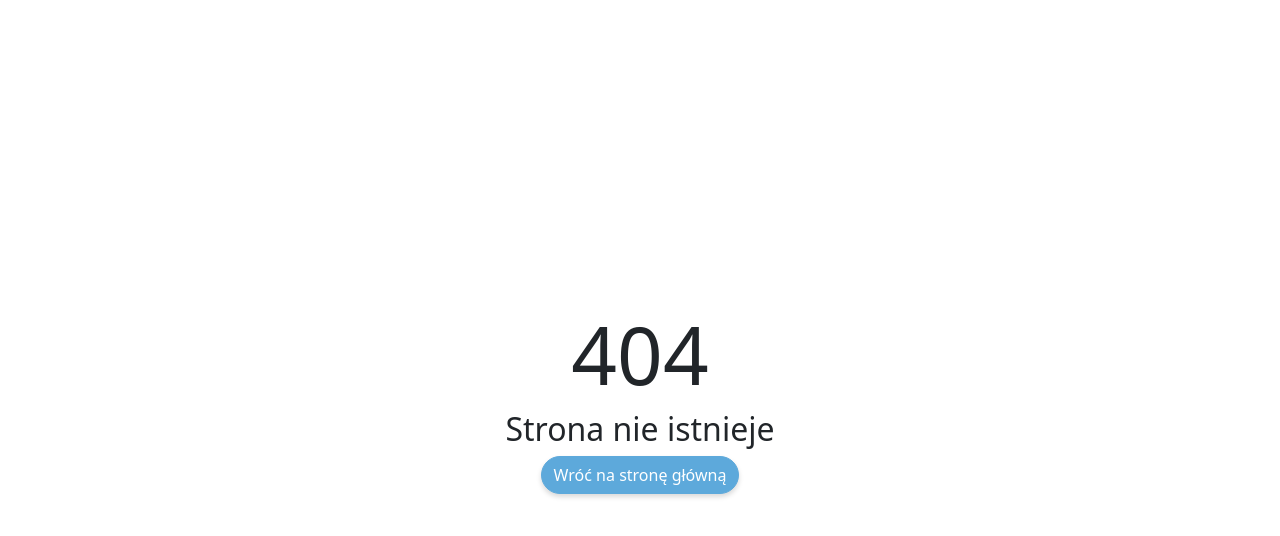
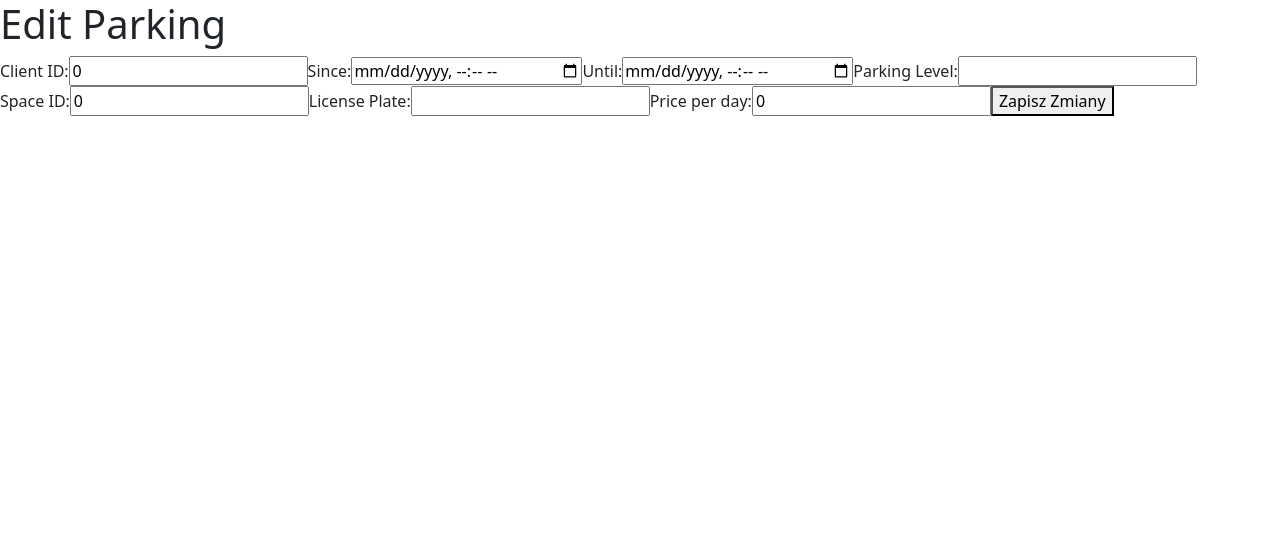
Before and after one commit to Pawel2923/AirTrans, a React (Vite) app in the folder ui/: page /edit-parking/1 in a window 1280 px wide. Before the commit this address had no page. Shown: the top 536 px of the page. Built offline with nearby package versions, Linux system fonts and the light colour scheme; no server answers.

Commit message:
poprawki parkingu + edycja

```diff
--- a/ui/src/App.tsx
+++ b/ui/src/App.tsx
@@ -13,6 +13,7 @@ import Airplanes from "./pages/Airplanes";
 import AirplaneEdit from "./pages/AirplaneEdit";
 import EditRentPage from "./pages/editRentPage";
 import ParkingPage from "./pages/ParkingPage";
+import EditParkingPage from "./pages/editParkingPage";
 
 
 const router = createBrowserRouter([{ path: "*", Component: Root }]);
@@ -42,6 +43,7 @@ function Root() {
       <Route path="/edit-rent/:id" element={<EditRentPage />} />
 
       <Route path="/parking" element={<ParkingPage />} />
+      <Route path="/edit-parking/:id" element={<EditParkingPage />} />
 
       <Route path="*" element={<NotFound />} />
     </Routes>
--- a/ui/src/pages/ParkingPage.tsx
+++ b/ui/src/pages/ParkingPage.tsx
@@ -3,10 +3,12 @@ import parkingService from "../services/parking.service";
 import TableParking from "../components/tableParking";
 import styles from '../components/tableCars.module.css';
 import { ParkingZ } from "../assets/Data";
+import { useNavigate } from "react-router-dom";
 
 
-const ZarzadzanieP = () => {
+const Parking = () => {
     const [parkings, setParkings] = useState<ParkingZ[]>([]);
+    const navigate = useNavigate();
     const [newParking, setNewParking] = useState<ParkingZ>({
         Id: 0,
         Client_id: 0,
@@ -17,11 +19,6 @@ const ZarzadzanieP = () => {
         License_plate: "",
         Price_per_day: 0,
     });
-
-
-
-
-
     const retrieveParkings = () => {
         parkingService.getAllParking()
             .then(response => {
@@ -67,17 +64,30 @@ useEffect(() => {
                 Price_per_day: 0,
             });
             alert("Dodano nowy parking");
+            navigate(0)
+        } catch (error) {
+            console.error(error);
+        }
+    }
+     const deleteParking = async (id: number) => {
+        try {
+            await parkingService.delete(id);
+            setParkings(parkings.filter((park) => park.Id !== id));
+            alert("Usunięto parking");
+            navigate(0)
         } catch (error) {
             console.error(error);
         }
     };
-
+    const editParking = async (parking:ParkingZ) => {
+        navigate(`/edit-parking/${parking.Id}`);
+    }
     return (
         <div>
             <h1>Zarządzanie Parkingami</h1>
             <div className={styles.tableContainer}>
                 <h2>Lista Parkingów</h2>
-                <TableParking parkings={parkings} onEdit={console.log} />
+                <TableParking parkings={parkings} onEdit={editParking} />
             </div>
             <div className={styles.tableContainer}>
                 <h2>Dodaj nowy parking</h2>
@@ -132,8 +142,21 @@ useEffect(() => {
                 />
                 <button onClick={submitNewParking}>Dodaj</button>
             </div>
+            <div>
+                <h2>Usuń parking</h2>
+                <input type="number" id="deleteParkingID" placeholder="Parking ID" />
+                <button
+                    onClick={() =>
+                        deleteParking(Number((document.getElementById("deleteParkingID") as HTMLInputElement).value))
+                    }
+                >
+                    Usuń
+                </button>
+            </div>
         </div>
+
     );
-};
+}
 
-export default ZarzadzanieP;
+
+export default Parking;
--- /dev/null
+++ b/ui/src/pages/editParkingPage.tsx
@@ -0,0 +1,129 @@
+import React,{useState,useEffect} from "react";
+import {useParams, useNavigate } from "react-router-dom";
+import parkingService from "../services/parking.service";
+import { ParkingZ } from "../assets/Data";
+
+const emptyParking: ParkingZ = {
+    Id: 0,
+    Client_id: 0,
+    Since: "",
+    Until: "",
+    Parking_level: "",
+    Space_id: 0,
+    License_plate: "",
+    Price_per_day: 0,
+};
+
+const EditParkingPage =()=>{
+const navigate = useNavigate();
+const { id } = useParams<{id:string}>();
+const [parking, setParking] = useState<ParkingZ>(emptyParking);
+useEffect(()=>{
+    if(id === undefined) return;
+    const parkingId = parseInt(id);
+    parkingService.getById(parkingId).then((response)=>{
+        if(response.status === 200){
+            setParking(response.data.data[0]);
+        }
+    });
+},[id]);
+
+const formSubmitHandler = async (e:React.FormEvent<HTMLFormElement>)=>{
+    e.preventDefault();
+    try{
+        const response = await parkingService.updateParking(parking);
+        if(response.status === 200){
+            alert("Edycja zakończona sukcesem!");
+            navigate("/parking");
+        }
+    }catch(error){
+        console.error("Error while updating parking:", error);
+        alert("Wystąpił błąd podczas aktualizacji parkingu. Spróbuj ponownie");
+    }
+};
+const inputChangeHandler = (e:React.ChangeEvent<HTMLInputElement>)=>{
+    setParking({
+        ...parking,
+        [e.target.name]: e.target.value,
+    });
+}
+
+return(
+    <div>
+        <h1> Edit Parking</h1>
+        <form onSubmit={formSubmitHandler}>
+            <label>
+                Client ID:
+                <input
+                type="number"
+                name="Client_id"
+                value={parking.Client_id}
+                onChange={inputChangeHandler}
+                />
+            </label>
+            <label>
+                Since:
+                <input
+                type="datetime-local"
+                name="Since"
+                value={parking.Since.toString()}
+                onChange={inputChangeHandler}
+                />
+            </label>
+            <label>
+                Until:
+                <input
+                type="datetime-local"
+                name="Until"
+                value={parking.Until.toString()}
+                onChange={inputChangeHandler}
+                />
+            </label>
+            <label>
+                Parking Level:
+                <input
+                type="text"
+                name="Parking_level"
+                value={parking.Parking_level}
+                onChange={inputChangeHandler}
+                />
+            </label>
+            <label>
+                Space ID:
+                <input
+                type="number"
+                name="Space_id"
+                value={parking.Space_id}
+                onChange={inputChangeHandler}
+                />
+            </label>
+            <label>
+                License Plate:
+                <input
+                type="text"
+                name="License_plate"
+                value={parking.License_plate}
+                onChange={inputChangeHandler}
+                />
+            </label>
+            <label>
+                Price per day:
+                <input
+                type="number"
+                name="Price_per_day"
+                value={parking.Price_per_day}
+                onChange={inputChangeHandler}
+                />
+            </label>
+            <button type="submit">Zapisz Zmiany</button>
+        </form>
+
+    </div>
+);
+
+
+
+
+};
+
+export default EditParkingPage;
--- a/ui/src/pages/zarzadzaniePojazd.tsx
+++ b/ui/src/pages/zarzadzaniePojazd.tsx
@@ -72,6 +72,7 @@ const ZarzadzanieP = () => {
         Transmission_type: "",
       });
       alert("Car added successfully!");
+      navigate(0);
     } catch (error) {
       console.error("Error while adding car:", error);
       alert("An error occurred while adding the car. Please try again");
@@ -92,6 +93,7 @@ const ZarzadzanieP = () => {
         Cars_id: 0,
       });
       alert("Rental added successfully!");
+      navigate(0);
     } catch (error) {
       console.error("Error while adding rental:", error);
       alert("An error occurred while adding the rental. Please try again");
@@ -104,9 +106,9 @@ const ZarzadzanieP = () => {
       console.log("Car deleted:", response);
       setCars(cars.filter((car) => car.Id !== id));
       alert("Car deleted successfully!");
+      navigate(0);
     } catch (error) {
-      console.error("Error while deleting car:", error);
-      alert("An error occurred while deleting the car. Please try again");
+      console.error(error);
     }
   };
 
@@ -116,9 +118,10 @@ const ZarzadzanieP = () => {
       console.log("Rental deleted:", response);
       setRentals(rentals.filter((rental) => rental.Id !== id));
       alert("Rental deleted successfully!");
+      navigate(0);
     } catch (error) {
-      console.error("Error while deleting rental:", error);
-      alert("An error occurred while deleting the rental. Please try again");
+      console.error(error);
+
     }
   };
 
--- a/ui/src/services/parking.service.ts
+++ b/ui/src/services/parking.service.ts
@@ -15,6 +15,12 @@ class ParkingService {
     delete=(id:number)=>{
     return http.delete(`/parking/${id}`);
     };
+    getById=(id:number)=>{
+        return http.get(`/parking/${id}`);
+    };
+    updateParking=(parkingData:ParkingZ)=>{
+        return http.put(`/parking/${parkingData.Id}`,parkingData);
+    };
 
 
 }
```
Also changed, not shown: 2 other files (tests, documents, lock files or other folders).
